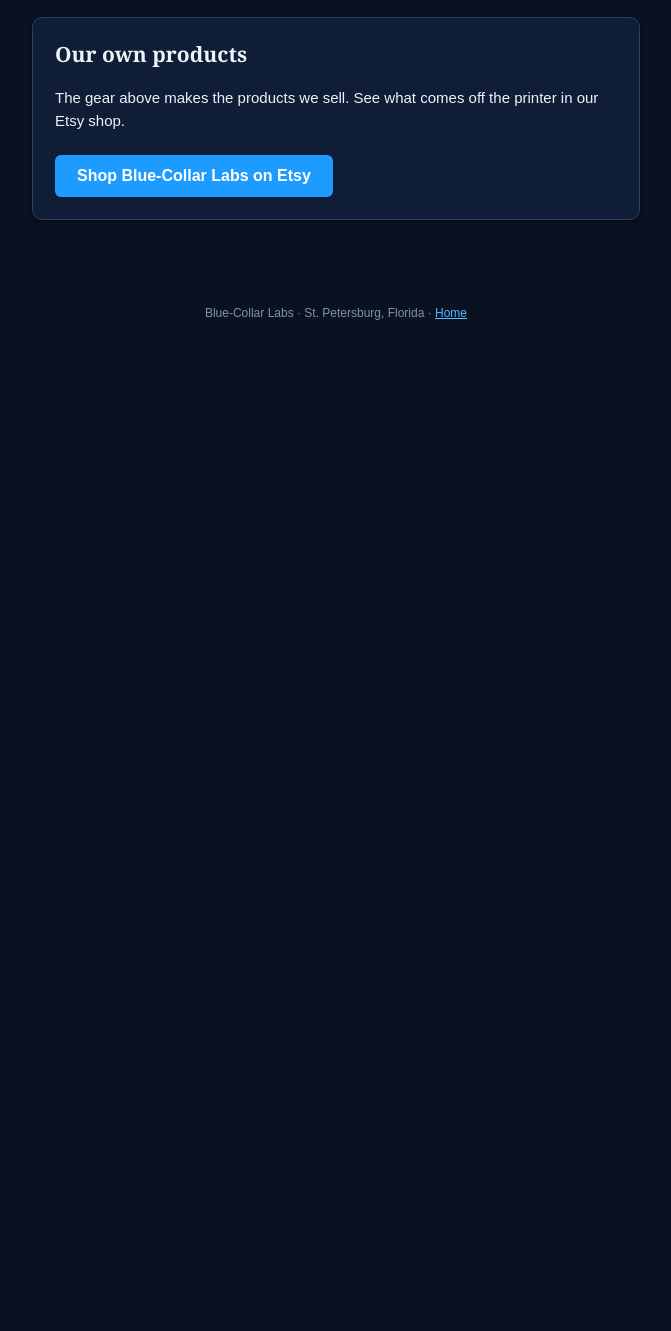
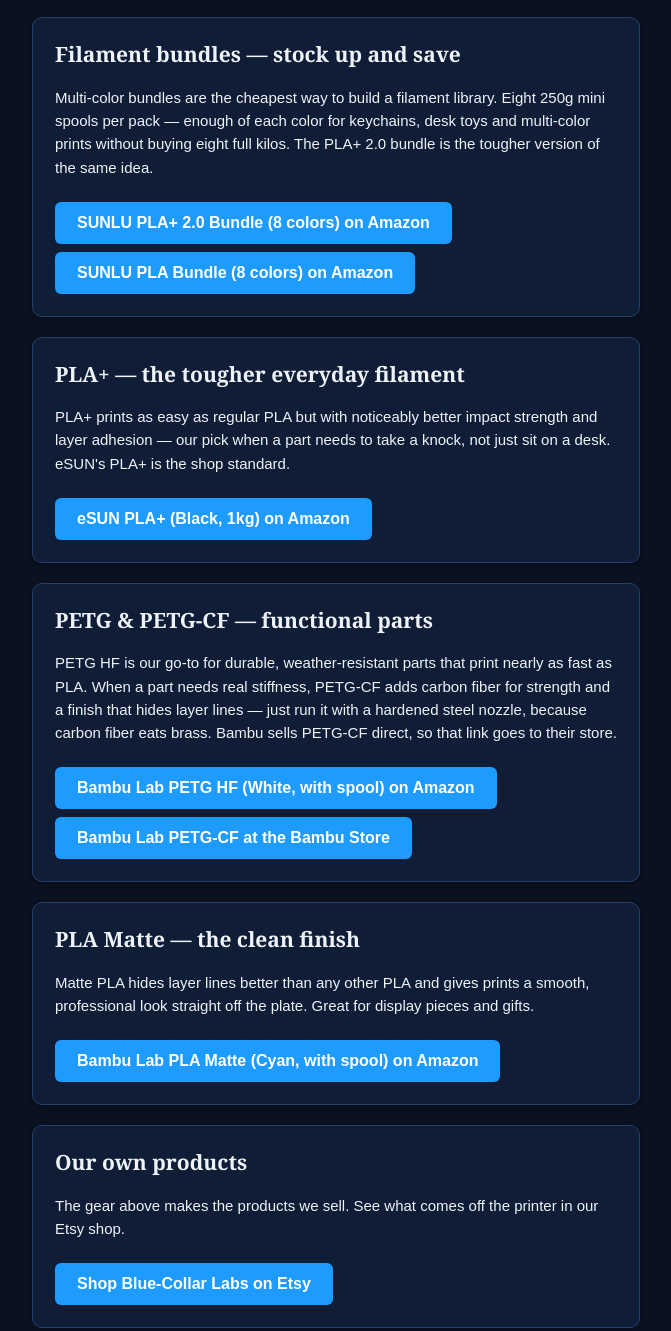
Before and after one commit to Jstevens813/blue-collarlabs-site, a plain HTML site: page gear.html in a window 1280 px wide. Shown: the part 883-2214 px from the top of the page, without its empty margins (304-975 px from the left). Before the commit the page ends 1221 px from the top, so only its background shows below. Drawn offline with Linux system fonts and the light colour scheme.

Commit message:
Add filament bundles, PLA+, PETG-CF and more to gear page

```diff
--- a/gear.html
+++ b/gear.html
@@ -50,6 +50,32 @@
   </div>
 
   <div class="card">
+    <h2>Filament bundles — stock up and save</h2>
+    <p>Multi-color bundles are the cheapest way to build a filament library. Eight 250g mini spools per pack — enough of each color for keychains, desk toys and multi-color prints without buying eight full kilos. The PLA+ 2.0 bundle is the tougher version of the same idea.</p>
+    <a class="btn" href="https://www.amazon.com/dp/B0FGQ6HH9V?tag=bluecollarlab-20" rel="sponsored nofollow noopener" target="_blank">SUNLU PLA+ 2.0 Bundle (8 colors) on Amazon</a>
+    <a class="btn" href="https://www.amazon.com/dp/B0FH1PBS3D?tag=bluecollarlab-20" rel="sponsored nofollow noopener" target="_blank">SUNLU PLA Bundle (8 colors) on Amazon</a>
+  </div>
+
+  <div class="card">
+    <h2>PLA+ — the tougher everyday filament</h2>
+    <p>PLA+ prints as easy as regular PLA but with noticeably better impact strength and layer adhesion — our pick when a part needs to take a knock, not just sit on a desk. eSUN's PLA+ is the shop standard.</p>
+    <a class="btn" href="https://www.amazon.com/dp/B0D256S2RQ?tag=bluecollarlab-20" rel="sponsored nofollow noopener" target="_blank">eSUN PLA+ (Black, 1kg) on Amazon</a>
+  </div>
+
+  <div class="card">
+    <h2>PETG &amp; PETG-CF — functional parts</h2>
+    <p>PETG HF is our go-to for durable, weather-resistant parts that print nearly as fast as PLA. When a part needs real stiffness, PETG-CF adds carbon fiber for strength and a finish that hides layer lines — just run it with a hardened steel nozzle, because carbon fiber eats brass. Bambu sells PETG-CF direct, so that link goes to their store.</p>
+    <a class="btn" href="https://www.amazon.com/dp/B0D9PZNV4F?tag=bluecollarlab-20" rel="sponsored nofollow noopener" target="_blank">Bambu Lab PETG HF (White, with spool) on Amazon</a>
+    <a class="btn" href="https://us.store.bambulab.com/products/petg-cf" rel="noopener" target="_blank">Bambu Lab PETG-CF at the Bambu Store</a>
+  </div>
+
+  <div class="card">
+    <h2>PLA Matte — the clean finish</h2>
+    <p>Matte PLA hides layer lines better than any other PLA and gives prints a smooth, professional look straight off the plate. Great for display pieces and gifts.</p>
+    <a class="btn" href="https://www.amazon.com/dp/B0C4G9S2CB?tag=bluecollarlab-20" rel="sponsored nofollow noopener" target="_blank">Bambu Lab PLA Matte (Cyan, with spool) on Amazon</a>
+  </div>
+
+  <div class="card">
     <h2>Our own products</h2>
     <p>The gear above makes the products we sell. See what comes off the printer in our Etsy shop.</p>
     <a class="btn" href="https://www.etsy.com/shop/BlueCollarLabs">Shop Blue-Collar Labs on Etsy</a>
```
